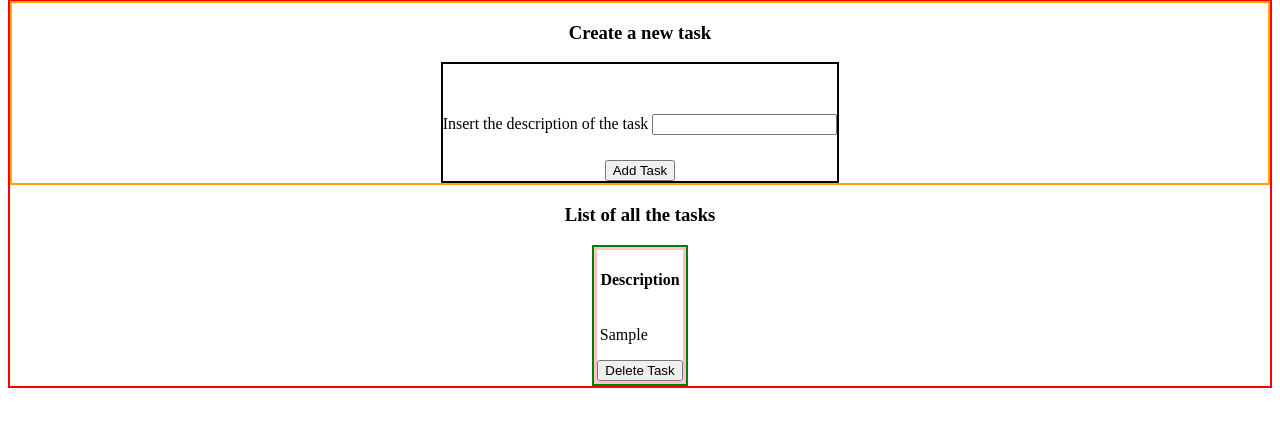
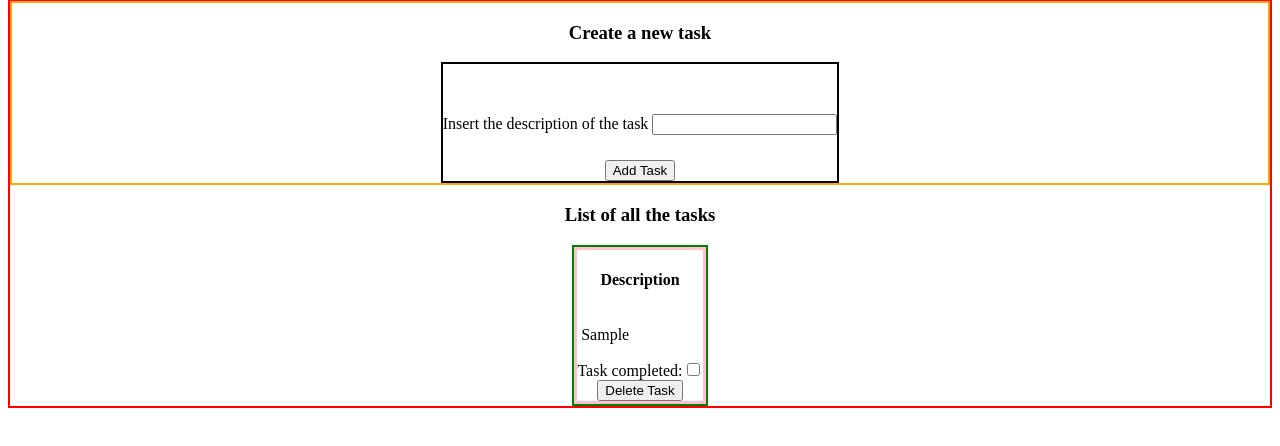
Before and after one commit to brianpr-pr/Assessment-Task, a plain HTML site: page index.html in a window 1280 px wide. Both pictures are taken after typing "Sample" into the empty fields and a click on the button "Add Task". Shown: the part 76-522 px from the top of the page. Drawn offline with Linux system fonts and the light colour scheme.

Commit message:
Added the function changeTaskState to mark a task as completed.

```diff
--- a/index.html
+++ b/index.html
@@ -16,7 +16,7 @@
             <form id="form" action="" class="d-flex-column">
                 <div id="content-task">
                     <label for="description">Insert the description of the task</label>
-                    <input id="description" name="description" type="text">
+                    <input id="description" type="text">
                 </div>
                 <button type="button" id="add-task">Add Task</button>
             </form>
--- a/main.js
+++ b/main.js
@@ -20,6 +20,9 @@ document.addEventListener('DOMContentLoaded', () => {
             }
             addTask(description.value.trim());
             description.value = '';
+
+            const checkBoxNodeList = document.querySelectorAll('.checkbox-task');
+            checkBoxNodeList[--checkBoxNodeList.length].addEventListener("click", changeTaskState);
         }else {
             if(contentTask.querySelector('.error-message') === null){
                 contentTask.appendChild(createErrorMessage('Please enter a task'));
@@ -35,7 +38,9 @@ function createErrorMessage(errorMessage){
     return errorMessageElement;
 }
 
+
 // Creates a new task
+//Should i use the innerHTML property?
 function addTask(description){
     const taskList = document.getElementById('task-list');
 
@@ -51,6 +56,20 @@ function addTask(description){
     const pElement = createElementAndContent('p', description);
     divElement.appendChild(pElement);
 
+    const subDivElement = createElementAndContent('div');
+
+    const labelElement = createElementAndContent('label', 'Task completed:');
+    subDivElement.appendChild(labelElement);
+
+    const inputRadioElement = createElementAndContent('input','',['checkbox-task']);
+    inputRadioElement.type = 'checkbox';
+    subDivElement.appendChild(inputRadioElement);
+    divElement.appendChild(subDivElement);
+
+    const id = document.querySelectorAll('.checkbox-task').length-1;
+    labelElement.htmlFor = `id-${id}-checkbox-task`;
+    inputRadioElement.id = `id-${id}-checkbox-task`;
+
     const buttonElement = createElementAndContent('button','Delete Task');
     divElement.appendChild(buttonElement);
 }
@@ -65,3 +84,13 @@ function createElementAndContent(tag, text = '', classes = []) {
 
     return element;
 }
+
+
+const changeTaskState = function(event){
+    //Add line trough style for the description of the task
+    if(event.target.checked){
+        event.target.parentElement.previousSibling.style.textDecoration="line-through";
+    }else{
+        event.target.parentElement.previousSibling.style.textDecoration="none";
+    }
+}
```
Also changed, not shown: 1 other file.
